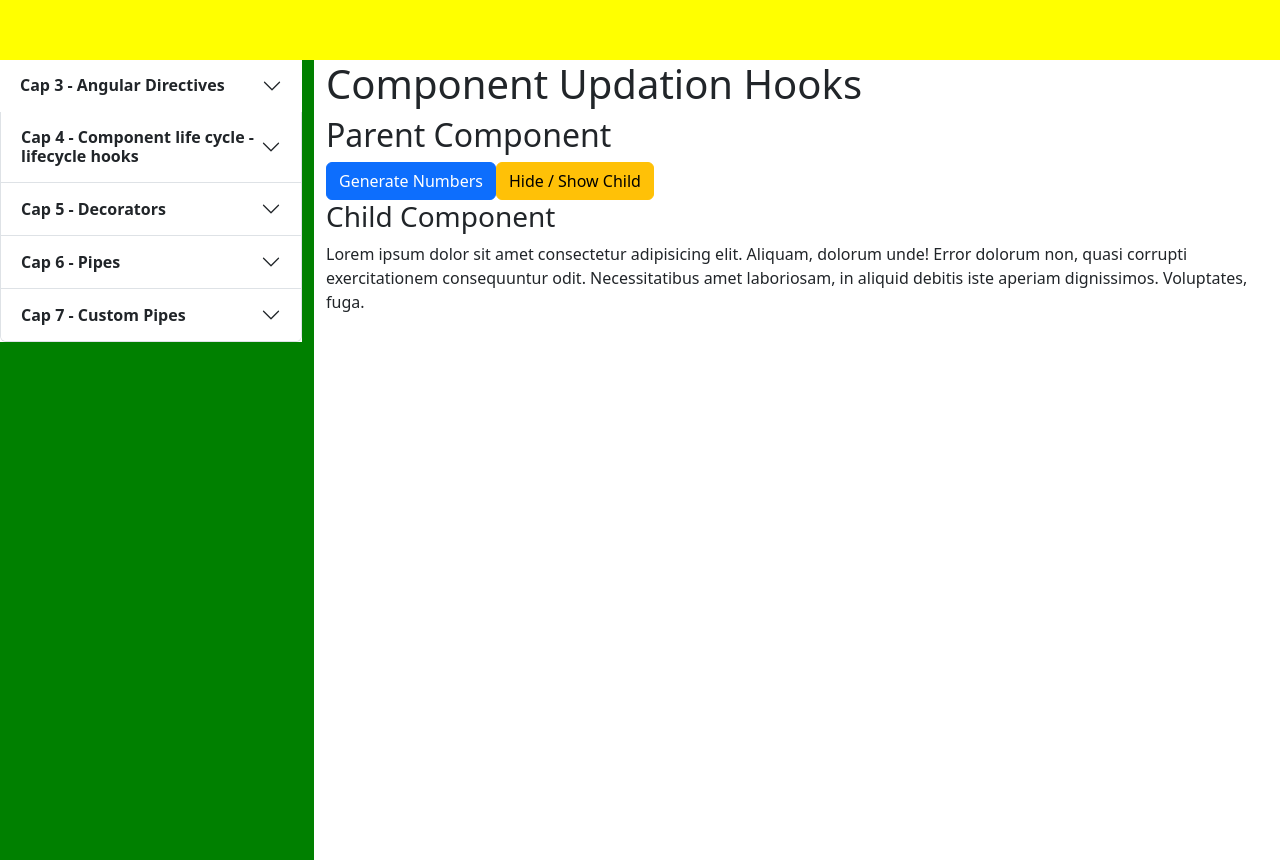
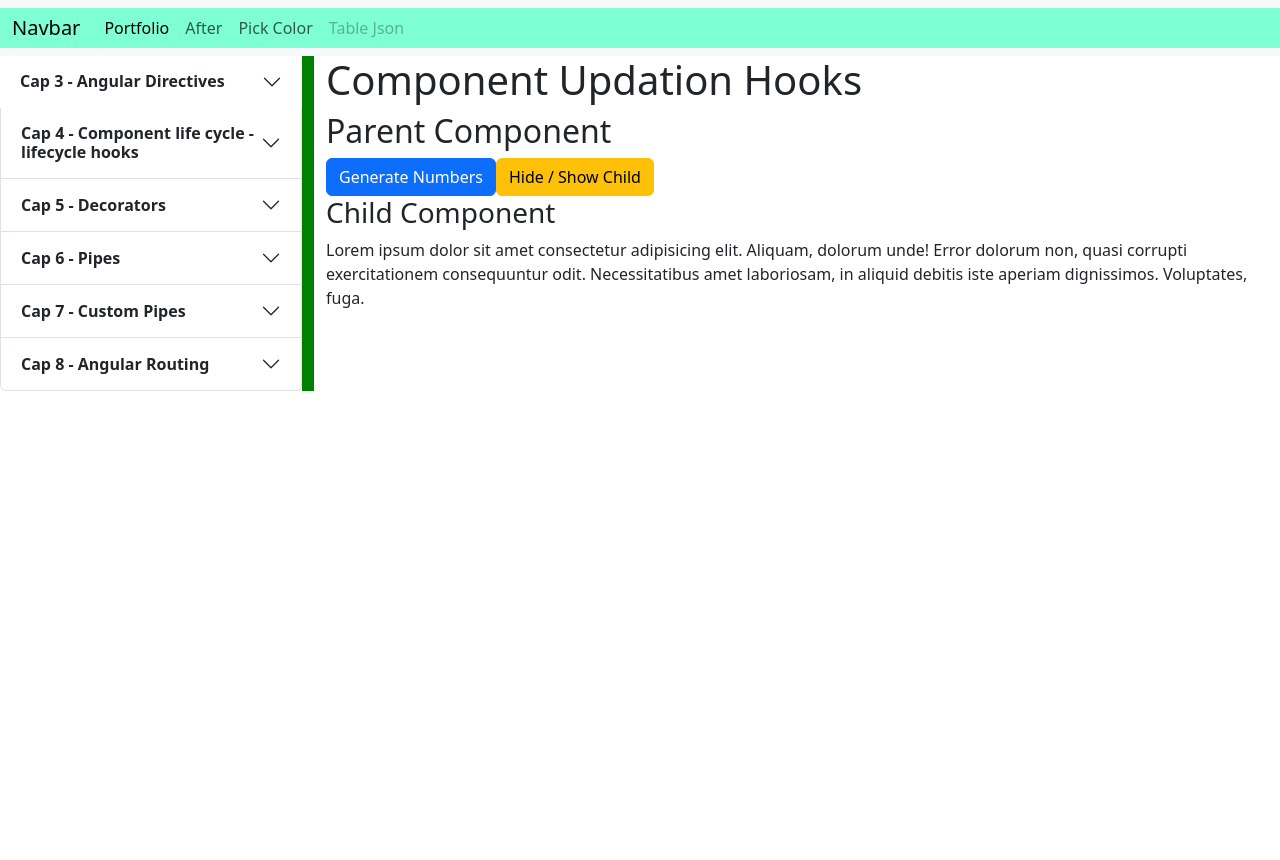
Before and after one commit to paolopci/Tutor_Angular17, an Angular app: page /after in a window 1280 px wide. After the commit the page ends 800 px from the top, so only its background shows below. Built offline with nearby package versions, Linux system fonts and the light colour scheme.

Commit message:
example 05 - navigation bar

```diff
--- /dev/null
+++ b/src/app/Cap08/app-nav-bar/app-nav-bar.component.css
@@ -0,0 +1,3 @@
+* {
+    background-color: aquamarine;
+}
--- /dev/null
+++ b/src/app/Cap08/app-nav-bar/app-nav-bar.component.html
@@ -0,0 +1,25 @@
+<nav class="navbar navbar-expand-lg bg-body-tertiary" >
+  <div class="container-fluid">
+    <a class="navbar-brand" href="#">Navbar</a>
+    <button class="navbar-toggler" type="button" data-bs-toggle="collapse" data-bs-target="#navbarNav"
+      aria-controls="navbarNav" aria-expanded="false" aria-label="Toggle navigation">
+      <span class="navbar-toggler-icon"></span>
+    </button>
+    <div class="collapse navbar-collapse" id="navbarNav">
+      <ul class="navbar-nav">
+        <li class="nav-item">
+          <a class="nav-link active" aria-current="page" href="#" routerLink="/portfolio">Portfolio</a>
+        </li>
+        <li class="nav-item">
+          <a class="nav-link" href="#" routerLink="/after">After</a>
+        </li>
+        <li class="nav-item">
+          <a class="nav-link" href="#" routerLink="/pick">Pick Color</a>
+        </li>
+        <li class="nav-item">
+          <a class="nav-link disabled" aria-disabled="true" routerLink="/tablejson">Table Json</a>
+        </li>
+      </ul>
+    </div>
+  </div>
+</nav>
--- /dev/null
+++ b/src/app/Cap08/app-navigation-routerlink/app-navigation-routerlink.component.html
@@ -0,0 +1 @@
+<p>app-navigation-routerlink works!</p>
--- a/src/app/app-routing.module.ts
+++ b/src/app/app-routing.module.ts
@@ -30,6 +30,7 @@ import { AppCustomPipeComponent } from './Cap07/app-custom-pipe/app-custom-pipe.
 import { AppSortNumberComponent } from './Cap07/app-sort-number/app-sort-number.component';
 import { AppLetterCountComponent } from './Cap07/app-letter-count/app-letter-count.component';
 import { AppIncrementCountComponent } from './Cap07/app-increment-count/app-increment-count.component';
+import { AppNavigationRouterlinkComponent } from './Cap08/app-navigation-routerlink/app-navigation-routerlink.component';
 
 
 const routes: Routes = [
@@ -62,6 +63,7 @@ const routes: Routes = [
   { path: 'sortn', component: AppSortNumberComponent },
   { path: 'letterc', component: AppLetterCountComponent },
   { path: 'increment', component: AppIncrementCountComponent },
+  { path: 'navlink', component: AppNavigationRouterlinkComponent },
 
 ];
 
--- a/src/app/app.component.html
+++ b/src/app/app.component.html
@@ -1,15 +1,15 @@
 <div class="">
-  <div class="col" style="background-color: yellow;height: 60px;"></div>
+  <div class="col">
+    <app-nav-bar></app-nav-bar>
+  </div>
   <div class="row">
-    <div class="col-3" style="background-color: green;height: 800px;">
+    <div class="col-3" style="background-color: green;height: 100%;">
       <app-carousel></app-carousel>
     </div>
     <div class="col-9">
-      <router-outlet></router-outlet>
-
-      <!-- <h2>App Component (root)</h2>
-      <button #btnIncr class="btn btn-primary" (click)="incrementChildCounter()">Increment Counter</button>
-      <app-child-view-child></app-child-view-child> -->
+      <router-outlet>
+        <!-- <a class="btn btn-dark" routerLink="/buildp">Partial Child</a> -->
+      </router-outlet>
     </div>
   </div>
 </div>
--- a/src/app/app.module.ts
+++ b/src/app/app.module.ts
@@ -47,6 +47,8 @@ import { LetterCountPipe } from './Cap07/pipes/letter-count.pipe';
 import { IncrementCountPipe } from './Cap07/pipes/increment-count.pipe';
 import { AppIncrementCountComponent } from './Cap07/app-increment-count/app-increment-count.component';
 import { SumOfNumbersPipe } from './Cap07/pipes/sum-of-numbers.pipe';
+import { AppNavigationRouterlinkComponent } from './Cap08/app-navigation-routerlink/app-navigation-routerlink.component';
+import { AppNavBarComponent } from './Cap08/app-nav-bar/app-nav-bar.component';
 
 
 @NgModule({
@@ -95,6 +97,8 @@ import { SumOfNumbersPipe } from './Cap07/pipes/sum-of-numbers.pipe';
     IncrementCountPipe,
     AppIncrementCountComponent,
     SumOfNumbersPipe,
+    AppNavigationRouterlinkComponent,
+    AppNavBarComponent,
 
   ],
   imports: [
--- a/src/app/carousel/carousel.component.html
+++ b/src/app/carousel/carousel.component.html
@@ -111,5 +111,21 @@
                 </div>
             </div>
         </div>
+        <div class="accordion-item">
+            <h2 class="accordion-header">
+                <button class="accordion-button collapsed" type="button" data-bs-toggle="collapse"
+                    data-bs-target="#flush-collapse8" aria-expanded="false" aria-controls="flush-collapse8"
+                    style="font-weight: bold;">
+                    Cap 8 - Angular Routing
+                </button>
+            </h2>
+            <div id="flush-collapse8" class="accordion-collapse collapse" data-bs-parent="#accordionFlushExample">
+                <div class="accordion-body">
+                    <p><a href="#" class="link-underline-primary" [routerLink]="['/']">root</a></p>
+                    <p><a href="#" class="link-underline-primary" [routerLink]="['/navlink']">Navigation with routerlink direc.</a></p>
+
+                </div>
+            </div>
+        </div>
     </div>
 </div>
```
Also changed, not shown: src/app/Cap08/app-nav-bar/app-nav-bar.component.ts (added, +10 -0 lines), src/app/Cap08/app-navigation-routerlink/app-navigation-routerlink.component.ts (added, +10 -0 lines), src/app/Cap08/app-navigation-routerlink/app-navigation-routerlink.component.css (added).
